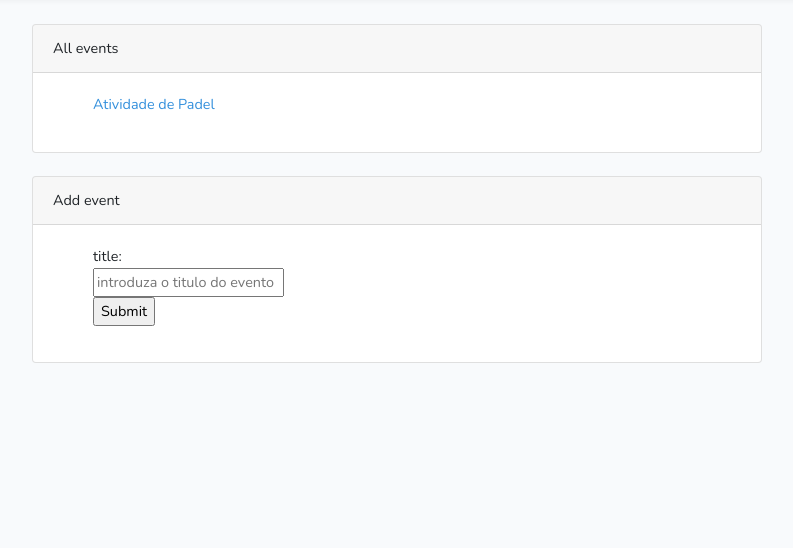
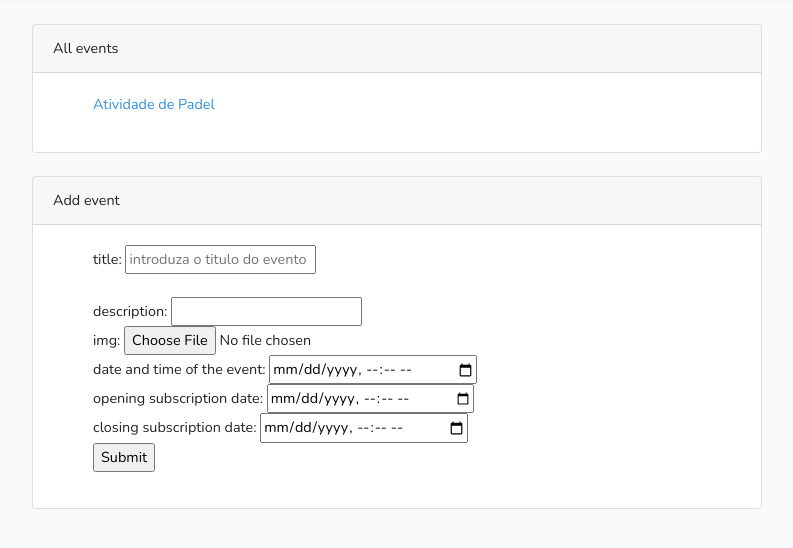
Before and after one commit to miguel1996/easyEvent, a Laravel app: page /events in a window 1280 px wide. Shown: the part 55-603 px from the top of the page, without its empty margins (243-1036 px from the left). Run offline with Laravel 8, Linux system fonts and the light colour scheme; a user stored in the database is signed in; data comes from the database, SQL or seed files in the repository.

Commit message:
added event in eventController

```diff
--- a/app/Http/Controllers/EventController.php
+++ b/app/Http/Controllers/EventController.php
@@ -30,9 +30,18 @@ class EventController extends Controller
      */
     public function create(Request $request)
     {
+        $file = $request->file('event_photo');
+        $filename = time().'-'.$file->getClientOriginalName();
+        $file = $file->move('images/event_photos',$filename);
         $event = new Event;
+        $event->image_path = $filename;
         $event->title = $request->title;
+        $event->description = $request->description;
+        $event->event_date = $request->event_date;
+        $event->opening_subscription_date = $request->opening_subscription_date;
+        $event->closing_subscription_date = $request->closing_subscription_date;
         $event->save();
+        return redirect('/events');
     }
 
     /**
--- a/resources/views/events/eventDetail.blade.php
+++ b/resources/views/events/eventDetail.blade.php
@@ -8,7 +8,7 @@
                 <div class="card-header">{{$event->title}}</div>
                 <div class="card-body">
                    <ul>
-                    <!-- <li>{{$event}}</li> -->
+                    {{$event->description}}
                     @foreach($event->elements as $element)
                     <li>{{$element->type}}:  {{$element->label}}</li>
                     @endforeach
--- a/resources/views/events/events.blade.php
+++ b/resources/views/events/events.blade.php
@@ -9,7 +9,7 @@
                 <div class="card-body">
                    <ul>
                         @foreach($events as $event)
-                          <a href="./events/{{$event->id}}">{{$event->title}}</a><br>
+                          <a href="/events/{{$event->id}}">{{$event->title}}</a><br>
                         @endforeach
                    </ul>
                 </div>
@@ -26,10 +26,20 @@
                 <div class="card-header">Add event</div>
                 <div class="card-body">
                    <ul>
-                       <form action="/events/" method="post">
+                       <form action="/events/" method="post" enctype="multipart/form-data">
                         @csrf
-                        title:<br>
-                        <input type="text" name="title" placeholder="introduza o titulo do evento"><br>
+                        title: <input type="text" name="title" id="title" placeholder="introduza o titulo do evento"><br>
+                        <br>
+                        description: <input type="text" name="description" id="description">
+                        <br>
+                        img: <input type="file" name="event_photo" title="Event Photo">
+                        <br>
+                        date and time of the event: <input type="datetime-local" name="event_date" id="event_date">
+                        <br>
+                        opening subscription date: <input type="datetime-local" name="opening_subscription_date" id="opening_subscription_date">
+                        <br>
+                        closing subscription date: <input type="datetime-local" name="closing_subscription_date" id="closing_subscription_date">
+                        <br>
                         <input type="submit" value="Submit">
                        </form>
                    </ul>
```
Also changed, not shown: public/images/event_photos/1543938927-evento1.PNG (added), public/images/event_photos/1543939334-evento1.PNG (added).
